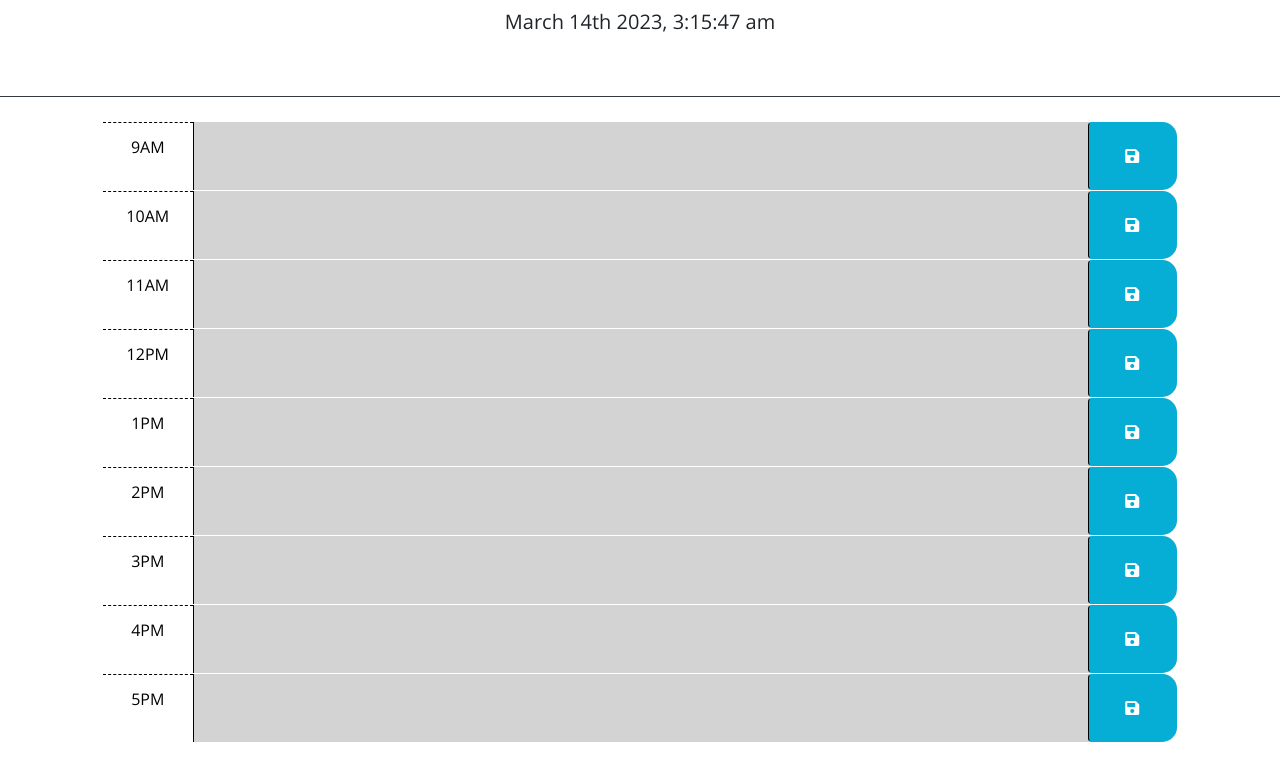
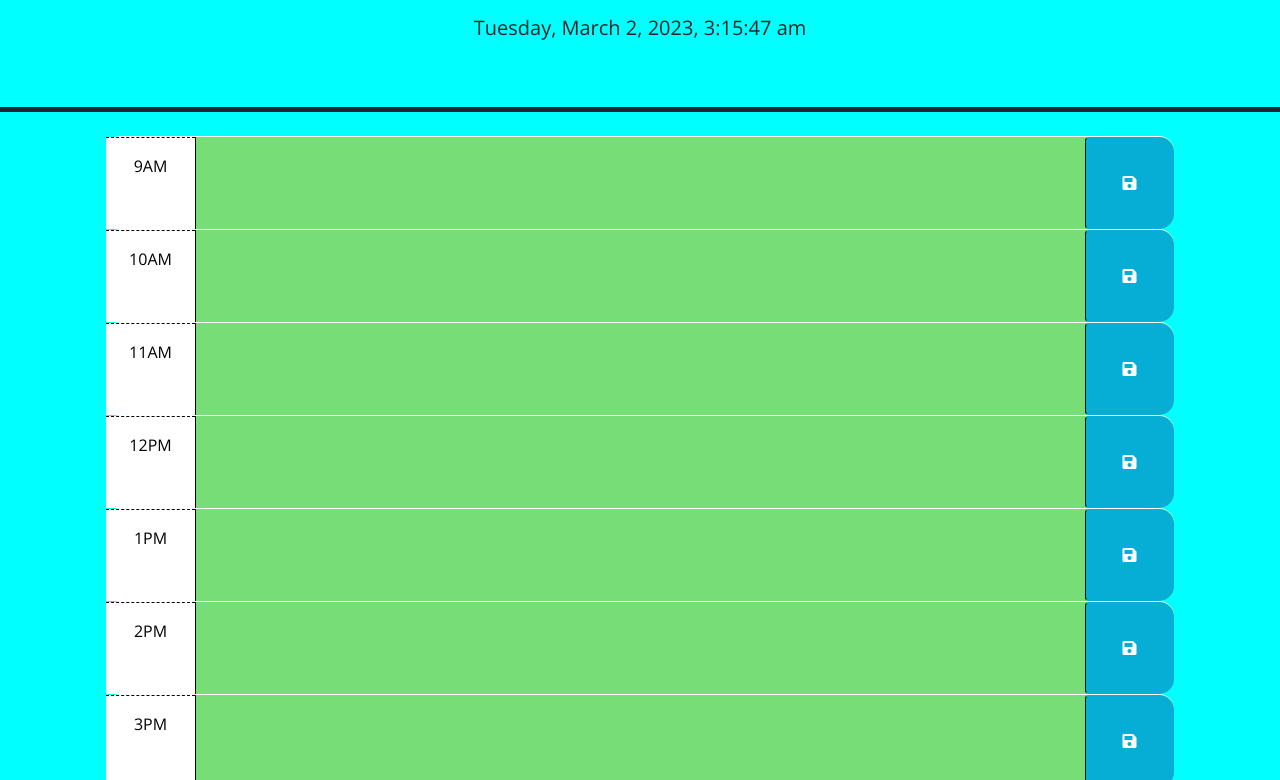
Before and after one commit to Gr1ssom/Grissom-Scheduler, a plain HTML site: page index.html in a window 1280 px wide. Shown: the part 166-946 px from the top of the page. Before the commit the page ends 908 px from the top, so only its background shows below. Drawn offline with nearby package versions, Linux system fonts and the light colour scheme.

Commit message:
final push

```diff
--- a/index.html
+++ b/index.html
@@ -1,7 +1,6 @@
 <!DOCTYPE html>
 <html lang="en">
-
-<head>
+  <head>
     <meta charset="UTF-8" />
     <meta name="viewport" content="width=device-width, initial-scale=1.0" />
     <meta http-equiv="X-UA-Compatible" content="ie=edge" />
@@ -15,9 +14,6 @@
       integrity="sha384-50oBUHEmvpQ+1lW4y57PTFmhCaXp0ML5d60M1M7uH2+nqUivzIebhndOJK28anvf"
       crossorigin="anonymous"
     />
-
-    <link rel="stylesheet" href="https://stackpath.bootstrapcdn.com/bootstrap/4.3.1/css/bootstrap.min.css" />
-
     <link
       href="https://fonts.googleapis.com/css?family=Open+Sans&display=swap"
       rel="stylesheet"
@@ -25,7 +21,6 @@
     <link rel="stylesheet" href="./style.css" />
     <title>Work Day Scheduler</title>
   </head>
-
 
   <body>
     <header class="p-5 mb-4 border-5 border-bottom border-dark text-center">
@@ -35,8 +30,7 @@
     </header>
     <div class="container-lg px-5">
 
-
-      <div id="hour-9" class="row time-block past">
+      <div id="hour-9" class="row time-block">
         <div class="col-2 col-md-1 hour text-center py-3">9AM</div>
         <textarea class="col-8 col-md-10 description" rows="3"> </textarea>
         <button class="btn saveBtn col-2 col-md-1" aria-label="save">
@@ -44,7 +38,7 @@
         </button>
       </div>
 
-      <div id="hour-10" class="row time-block past">
+      <div id="hour-10" class="row time-block">
         <div class="col-2 col-md-1 hour text-center py-3">10AM</div>
         <textarea class="col-8 col-md-10 description" rows="3"> </textarea>
         <button class="btn saveBtn col-2 col-md-1" aria-label="save">
@@ -52,7 +46,7 @@
         </button>
       </div>
 
-      <div id="hour-11" class="row time-block past">
+      <div id="hour-11" class="row time-block">
         <div class="col-2 col-md-1 hour text-center py-3">11AM</div>
         <textarea class="col-8 col-md-10 description" rows="3"> </textarea>
         <button class="btn saveBtn col-2 col-md-1" aria-label="save">
@@ -60,7 +54,7 @@
         </button>
       </div>
 
-      <div id="hour-12" class="row time-block past">
+      <div id="hour-12" class="row time-block">
         <div class="col-2 col-md-1 hour text-center py-3">12PM</div>
         <textarea class="col-8 col-md-10 description" rows="3"> </textarea>
         <button class="btn saveBtn col-2 col-md-1" aria-label="save">
@@ -68,7 +62,7 @@
         </button>
       </div>
 
-      <div id="hour-1" class="row time-block past">
+      <div id="hour-13" class="row time-block">
         <div class="col-2 col-md-1 hour text-center py-3">1PM</div>
         <textarea class="col-8 col-md-10 description" rows="3"> </textarea>
         <button class="btn saveBtn col-2 col-md-1" aria-label="save">
@@ -76,7 +70,7 @@
         </button>
       </div>
 
-      <div id="hour-14" class="row time-block past">
+      <div id="hour-14" class="row time-block">
         <div class="col-2 col-md-1 hour text-center py-3">2PM</div>
         <textarea class="col-8 col-md-10 description" rows="3"> </textarea>
         <button class="btn saveBtn col-2 col-md-1" aria-label="save">
@@ -84,7 +78,7 @@
         </button>
       </div>
 
-      <div id="hour-15" class="row time-block past">
+      <div id="hour-15" class="row time-block">
         <div class="col-2 col-md-1 hour text-center py-3">3PM</div>
         <textarea class="col-8 col-md-10 description" rows="3"> </textarea>
         <button class="btn saveBtn col-2 col-md-1" aria-label="save">
@@ -92,7 +86,7 @@
         </button>
       </div>
 
-      <div id="hour-16" class="row time-block past">
+      <div id="hour-16" class="row time-block">
         <div class="col-2 col-md-1 hour text-center py-3">4PM</div>
         <textarea class="col-8 col-md-10 description" rows="3"> </textarea>
         <button class="btn saveBtn col-2 col-md-1" aria-label="save">
@@ -100,7 +94,7 @@
         </button>
       </div>
 
-      <div id="hour-17" class="row time-block past">
+      <div id="hour-17" class="row time-block">
         <div class="col-2 col-md-1 hour text-center py-3">5PM</div>
         <textarea class="col-8 col-md-10 description" rows="3"> </textarea>
         <button class="btn saveBtn col-2 col-md-1" aria-label="save">
@@ -114,7 +108,6 @@
       integrity="sha256-iu/zLUB+QgISXBLCW/mcDi/rnf4m4uEDO0wauy76x7U="
       crossorigin="anonymous"
     ></script>
-    <script src="https://cdnjs.cloudflare.com/ajax/libs/moment.js/2.27.0/moment.min.js"></script>
 
     <script src="./script.js"></script>
   </body>
--- a/script.js
+++ b/script.js
@@ -1,52 +1,42 @@
 $(document).ready(function () {
+  var displayTime = document.querySelector("#currentDay");
+  var currentTime = dayjs().format("dddd, MMMM d, YYYY, h:mm:ss a");
 
-  $("#currentDay").text(moment().format("MMMM Do YYYY, h:mm:ss a"));
+  displayTime.textContent = currentTime;
+
   $(".saveBtn").on("click", function () {
-    console.log(this);
     var text = $(this).siblings(".description").val();
     var time = $(this).parent().attr("id");
 
-    localStorage.setItem(time,next);
-  })
-
-  $("#hour-9 .description").val(localStorage.getItem("hour-9"));
-  $("#hour-10 .description").val(localStorage.getItem("hour-10"));
-  $("#hour-11 .description").val(localStorage.getItem("hour-11"));
-  $("#hour-12 .description").val(localStorage.getItem("hour-12"));
-  $("#hour-13 .description").val(localStorage.getItem("hour-13"));
-  $("#hour-14 .description").val(localStorage.getItem("hour-14"));
-  $("#hour-15 .description").val(localStorage.getItem("hour-15"));
-  $("#hour-16 .description").val(localStorage.getItem("hour-16"));
-  $("#hour-17 .description").val(localStorage.getItem("hour-17"));
-
-
-
-
+    localStorage.setItem(time,text);
+  });
 
   function hourTracker () {
-    var currentHour = moment().hour();
+    var currentHour = dayjs().hour();
 
-    $(".time-block").each(function() {
-      var blockHour = parseInt($(this).attr("id").split("hour")[1]);
-      console.log(blockHour, currentHour)
+    $(".time-block").each(function (){
+    var blockHour= parseInt ($(this).attr("id").split("-")[1]);
 
     if (blockHour < currentHour) {
       $(this).addClass("past");
-        $(this).removeClass("future");
-        $(this).removeClass("present");
-      }
-      else if (blockHour === currentHour) {
-        $(this).addClass("current");
-        $(this).removeClass("future");
-        $(this).removeClass("present");
-      }
-      else {
-        $(this).addClass("future");
+    } else if (blockHour === currentHour) {
+      $(this).removeClass("past");
+      $(this).addClass("present");
+    } else {
       $(this).removeClass("past");
       $(this).removeClass("present");
+      $(this).addClass("future");
     }
-    })
+  });
 }
 hourTracker();
 
-})
+function displayText() {
+  $(".time-block").each(function () {
+    var blockHour = $(this).attr("id");
+    $(this).children(".description").val(localStorage.getItem(blockHour));
+  });
+}
+displayText();
+
+});
--- a/style.css
+++ b/style.css
@@ -1,8 +1,7 @@
 body {
   font-family: 'Open Sans', sans-serif;
   font-size: 16px;
-  line-height: 1;
-  background-color: white;
+  background-color: cyan;
 }
 
 textarea {
```
Lines whose indentation alone changed are shown as unchanged.
